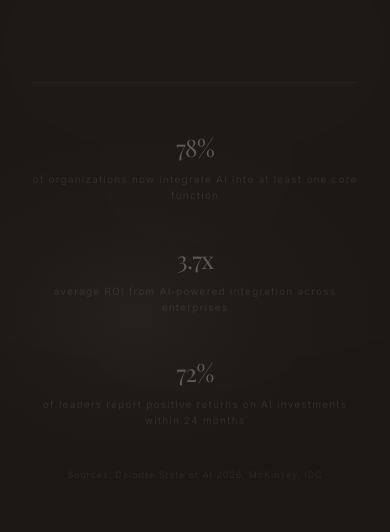
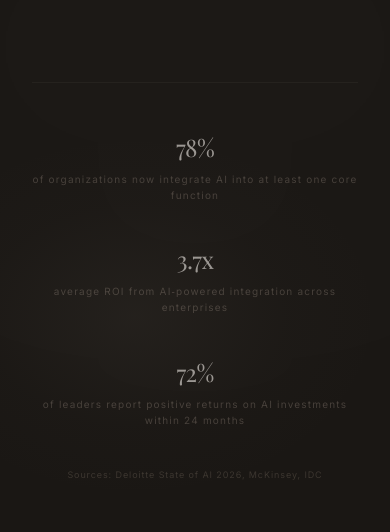
Before and after one commit to formatio-systems/Formatio, a Next.js app: page / in a window 390 px wide. Shown: the part 1360-1892 px from the top of the page. Built offline with nearby package versions, Linux system fonts and the light colour scheme; a web font is replaced by a local one.

Commit message:
improve mobile stats readability, widen desktop reveal light

```diff
--- a/src/components/Services.tsx
+++ b/src/components/Services.tsx
@@ -34,7 +34,7 @@ export default function Services() {
     [mouseX, mouseY]
   );
 
-  const revealMask = useMotionTemplate`radial-gradient(550px circle at ${smoothX}px ${smoothY}px, black 0%, rgba(0,0,0,0.3) 40%, transparent 70%)`;
+  const revealMask = useMotionTemplate`radial-gradient(700px circle at ${smoothX}px ${smoothY}px, black 0%, rgba(0,0,0,0.35) 35%, transparent 65%)`;
 
   const advance = useCallback(() => {
     setActive((prev) => (prev + 1) % services.length);
@@ -216,7 +216,7 @@ export default function Services() {
                 left: smoothX,
                 top: smoothY,
                 background:
-                  "radial-gradient(circle, rgba(181,169,154,0.08) 0%, rgba(138,126,114,0.02) 35%, transparent 60%)",
+                  "radial-gradient(circle, rgba(181,169,154,0.10) 0%, rgba(138,126,114,0.03) 35%, transparent 60%)",
               }}
               animate={{ opacity: isRevealing ? 1 : 0 }}
               transition={{ duration: 0.6 }}
@@ -225,31 +225,31 @@ export default function Services() {
             {/* Base layer — slightly visible on mobile, ghostly on desktop */}
             <div className="grid grid-cols-1 sm:grid-cols-3 gap-10 sm:gap-6 max-w-2xl mx-auto">
               <div>
-                <span className="block font-[family-name:var(--font-serif)] text-2xl sm:text-3xl text-ivory/30 sm:text-ivory/10 tracking-tight">
+                <span className="block font-[family-name:var(--font-serif)] text-2xl sm:text-3xl text-ivory/60 sm:text-ivory/10 tracking-tight">
                   78%
                 </span>
-                <span className="block mt-2 text-[10px] tracking-[0.12em] text-taupe/20 sm:text-taupe/5 leading-relaxed">
+                <span className="block mt-2 text-[10px] tracking-[0.12em] text-taupe/40 sm:text-taupe/5 leading-relaxed">
                   of organizations now integrate AI into at least one core function
                 </span>
               </div>
               <div>
-                <span className="block font-[family-name:var(--font-serif)] text-2xl sm:text-3xl text-ivory/30 sm:text-ivory/10 tracking-tight">
+                <span className="block font-[family-name:var(--font-serif)] text-2xl sm:text-3xl text-ivory/60 sm:text-ivory/10 tracking-tight">
                   3.7x
                 </span>
-                <span className="block mt-2 text-[10px] tracking-[0.12em] text-taupe/20 sm:text-taupe/5 leading-relaxed">
+                <span className="block mt-2 text-[10px] tracking-[0.12em] text-taupe/40 sm:text-taupe/5 leading-relaxed">
                   average ROI from AI&#8209;powered integration across enterprises
                 </span>
               </div>
               <div>
-                <span className="block font-[family-name:var(--font-serif)] text-2xl sm:text-3xl text-ivory/30 sm:text-ivory/10 tracking-tight">
+                <span className="block font-[family-name:var(--font-serif)] text-2xl sm:text-3xl text-ivory/60 sm:text-ivory/10 tracking-tight">
                   72%
                 </span>
-                <span className="block mt-2 text-[10px] tracking-[0.12em] text-taupe/20 sm:text-taupe/5 leading-relaxed">
+                <span className="block mt-2 text-[10px] tracking-[0.12em] text-taupe/40 sm:text-taupe/5 leading-relaxed">
                   of leaders report positive returns on AI investments within 24 months
                 </span>
               </div>
             </div>
-            <p className="mt-10 text-[9px] tracking-[0.1em] text-taupe/15 sm:text-taupe/5">
+            <p className="mt-10 text-[9px] tracking-[0.1em] text-taupe/30 sm:text-taupe/5">
               Sources: Deloitte State of AI 2026, McKinsey, IDC
             </p>
 
```
